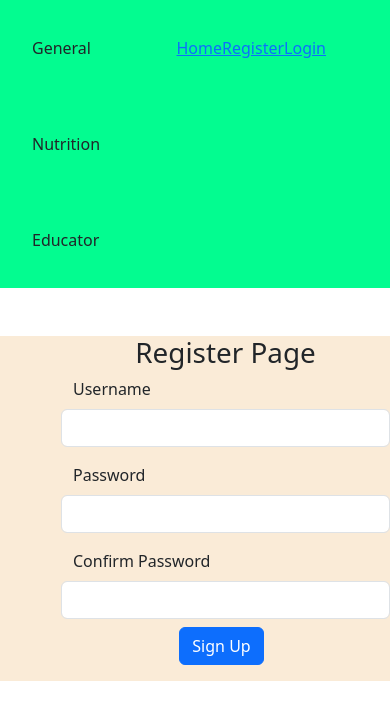
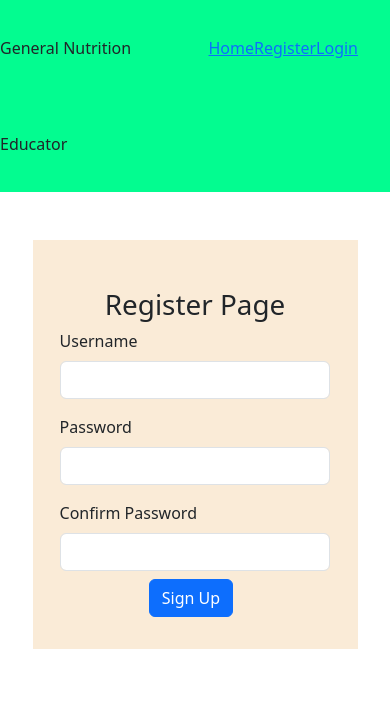
Before and after one commit to Haoyu-Wang-1231/FIT5032Assessment, a Vue app: page /register in a window 390 px wide. Shown: the top 720 px of the page. Built offline with nearby package versions, Linux system fonts and the light colour scheme.

Commit message:
add responsive feature on register

```diff
--- a/src/App.vue
+++ b/src/App.vue
@@ -5,16 +5,19 @@ import { RouterView, RouterLink } from 'vue-router';
 </script>
 
 <template>
+  <div>
     <header class="col-12">
       <!-- <img alt="Vue logo" class="logo" src="./assets/logo.svg" width="125" height="125" /> -->
       <Header class="col-md-12" />
     </header>
 
-  <main>
+    <main class="row">
       <RouterView></RouterView>
       <!-- <AccountLogin /> -->
       <!-- <TheWelcome /> -->
     </main>
+  </div>
+
 </template>
 
 <style scoped>
--- a/src/components/Header.vue
+++ b/src/components/Header.vue
@@ -5,26 +5,24 @@
         </div>
 
         <div class="col-md-4 navigator">
-            <routerLink to="/">Home</routerLink>
-
-            <RouterLink to="/register">Register</RouterLink>
-
-            <RouterLink to="/login">Login</RouterLink>
-
+            <routerLink to="/home">Home</routerLink>
+            <routerLink to="/register">Register</routerLink>
+            <routerLink to="/login">Login</routerLink>
         </div>
     </div>
-
 </template>
 
-<script>
+<script setup>
+import { computed, onMounted, ref } from 'vue';
 import { RouterLink, routerViewLocationKey } from 'vue-router';
+
+
 </script>
 
 <style scoped>
 .gne-header {
     background-color: #03fc90;
-    padding-left: 2rem;
-    padding-right: 2rem;
+
 
     display: flex;
     justify-content: space-between;
--- a/src/router/index.js
+++ b/src/router/index.js
@@ -8,8 +8,7 @@ import RegisterView from '../views/RegisterView.vue'
 const routes = [
   {
     path: '/',
-    name: 'Home',
-    component: HomeView,
+    name: 'Login',
   },
   {
     path: '/login',
@@ -17,10 +16,15 @@ const routes = [
     component: LoginView,
   },
   {
+    path: '/home',
+    name: 'Home',
+    component: HomeView,
+  },
+  {
     path: '/register',
     name: 'Register',
     component: RegisterView,
-  },
+  }
 ]
 
 const router = createRouter({
--- a/src/views/LoginView.vue
+++ b/src/views/LoginView.vue
@@ -15,39 +15,31 @@ const errors = ref({
     password: null
 })
 
+const submitLogin = () => {
+    const u = users.value.find(x => {return x.username === formData.value.username});
+    if(!u){
+        formData.value.username = '';
+        formData.value.password = '';
+        errors.value.username = "user not exist.";
 
+    }else if (u.password !== formData.value.password){
+        if(formData.value.password === ''){
+            errors.value.password = "no password input"
+        }else{
+            formData.value.password = '';
+            errors.value.password = "password not correct.";
+        }
+    }else{
+        router.push({ name: 'Home' })
+    }
+}
 
+const validateUsername = () => {
+    errors.value.username = null
+}
 
-const submitLogin = () => {
-    // console.log(users.value)
-    // validateUsername();
-    // validatePassword();
-    // validateConfirmPassword();
-    // console.log("activate")
-
-    // if (errors.value.username !== null || errors.value.password !== null || errors.value.confirmPassword !== null) {
-    //     return;
-    // }
-    const u = users.value.find(x => {return x.username === formData.value.username && x.password === formData.value.password })
-
-
-    // console.log(formData.value.username)
-    // console.log(formData.value.password)
-
-    if (u) {
-        router.push({name: 'Home'})
-
-    }else{
-
-
-        router.push({name:'Login'})
-    }
-
-
-
-    router.push({ name: 'Home' })
-
-
+const validatePassword = () => {
+    errors.value.password = null
 }
 
 function registering() {
@@ -64,8 +56,10 @@ function registering() {
                 <div class="row mb-3">
                     <label for="username" class="form-label">user name</label>
                     <input type="text" class="form-control"
+                        @focus="validateUsername"
                         v-model="formData.username" id="username">
                     </input>
+                    <div v-if="errors.username" class="text-danger">{{ errors.username }}</div>
                     <!-- <input type="text" class="form-control" id="username" @blur="() => validateName(true)"
                             @input="() => validateName(false)" v-model="formData.username">
                         <div v-if="errors.username" class="text-danger">{{ errors.username }}</div> -->
@@ -73,8 +67,12 @@ function registering() {
                 <div class="row mb-3">
                     <label for="username" class="form-label">password</label>
                     <input type="text" class="form-control"
+                        @focus="validatePassword"
+
                         v-model="formData.password" id="username">
                     </input>
+                    <div v-if="errors.password" class="text-danger">{{ errors.password }}</div>
+
                 </div>
 
                 <div class="text-center mb-">
--- a/src/views/RegisterView.vue
+++ b/src/views/RegisterView.vue
@@ -28,7 +28,7 @@ const submitRegister = () => {
     if (errors.value.username !== null || errors.value.password !== null || errors.value.confirmPassword !== null) {
         return;
     }
-    const u = users.value.find(x => {return x.username === formData.value.username && x.password === formData.value.password })
+    const u = users.value.find(x => { return x.username === formData.value.username && x.password === formData.value.password })
 
 
     console.log(formData.value.username)
@@ -41,8 +41,8 @@ const submitRegister = () => {
             password: formData.value.password
         })
 
-    }else{
-        router.push({name:'Login'})
+    } else {
+        router.push({ name: 'Login' })
     }
 
 
@@ -103,33 +103,31 @@ const validateConfirmPassword = (blur) => {
 </script>
 
 <template>
-
-    <div class="mt-5 container">
-        <div class="col-sm-10 col-md-8 offset-2 col-lg-8">
-            <h1 class="text-center">Register Page</h1>
-            <form @submit.prevent="submitRegister">
-                <div class="row mb-3">
+    <!-- xs,sm,lg,xxl -->
+    <div class="mt-5 container d-flex justify-content-center">
+        <div class="col-xxl-8 col-lg-8 col-md-8 col-sm-10 col-10 background">
+            <h1 class="mt-5 text-center">Register Page</h1>
+            <div class="d-flex justify-content-center">
+                <form class="col-xxl-6 col-lg-6 col-md-7 col-sm-8 col-10" @submit.prevent="submitRegister">
+                    <div class="mb-3">
                         <label for="username" class="form-label">Username</label>
                         <input type="text" class="form-control" @blur="() => validateUsername(true)"
                             @input="() => validateUsername(false)" v-model="formData.username" id="username">
-
                         </input>
                         <div v-if="errors.username" class="text-danger">{{ errors.username }}</div>
-                    <!-- <input type="text" class="form-control" id="username" @blur="() => validateName(true)"
-                            @input="() => validateName(false)" v-model="formData.username">
-                        <div v-if="errors.username" class="text-danger">{{ errors.username }}</div> -->
                     </div>
-                <div class="row mb-3">
+                    <div class="mb-3">
                         <label for="username" class="form-label">Password</label>
-                    <input type="text" class="form-control" @blur="() => validatePassword(true)"
+                        <input type="text" class="form-control mx-auto" @blur="() => validatePassword(true)"
                             @input="() => validatePassword(false)" v-model="formData.password" id="username">
                         </input>
                         <div v-if="errors.password" class="text-danger">{{ errors.password }}</div>
                     </div>
-                <div class="row mb-3">
+                    <div class="mb-3">
                         <label for="username" class="form-label">Confirm Password</label>
                         <input type="text" class="form-control" @blur="() => validateConfirmPassword(true)"
-                        @input="() => validateConfirmPassword(false)" v-model="formData.confirmPassword" id="username">
+                            @input="() => validateConfirmPassword(false)" v-model="formData.confirmPassword"
+                            id="username">
                         </input>
                         <div v-if="errors.confirmPassword" class="text-danger">{{ errors.confirmPassword }}</div>
                         <!-- <div v-if="errors.confirmPassword" class="text-danger">{{ errors.confirmPassword }} </div> -->
@@ -142,13 +140,15 @@ const validateConfirmPassword = (blur) => {
 
                 </form>
             </div>
+
+        </div>
     </div>
 </template>
 
 
 
 <style scoped>
-.container {
+.background {
     background-color: antiquewhite;
 }
 </style>
```
Lines whose indentation alone changed are shown as unchanged.
